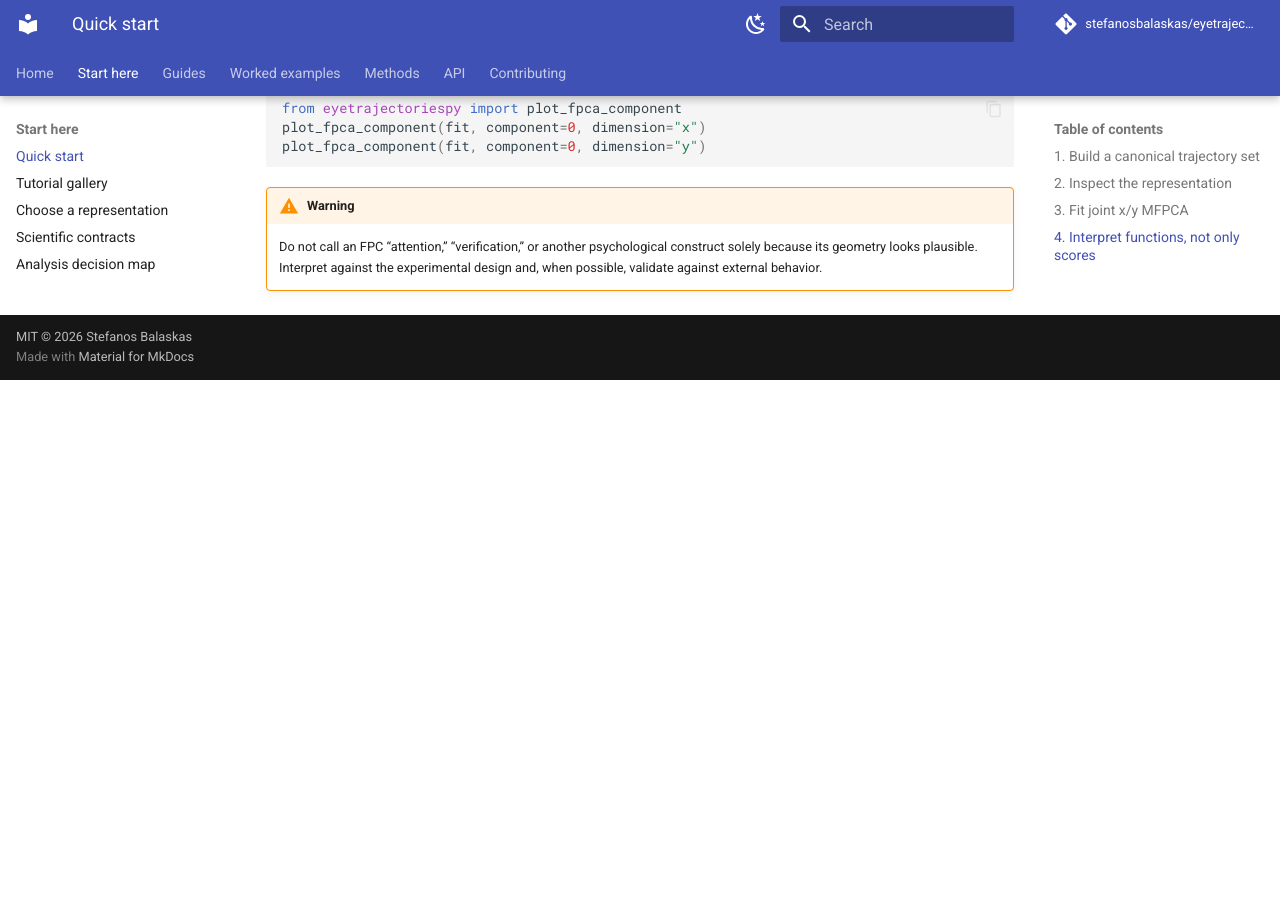
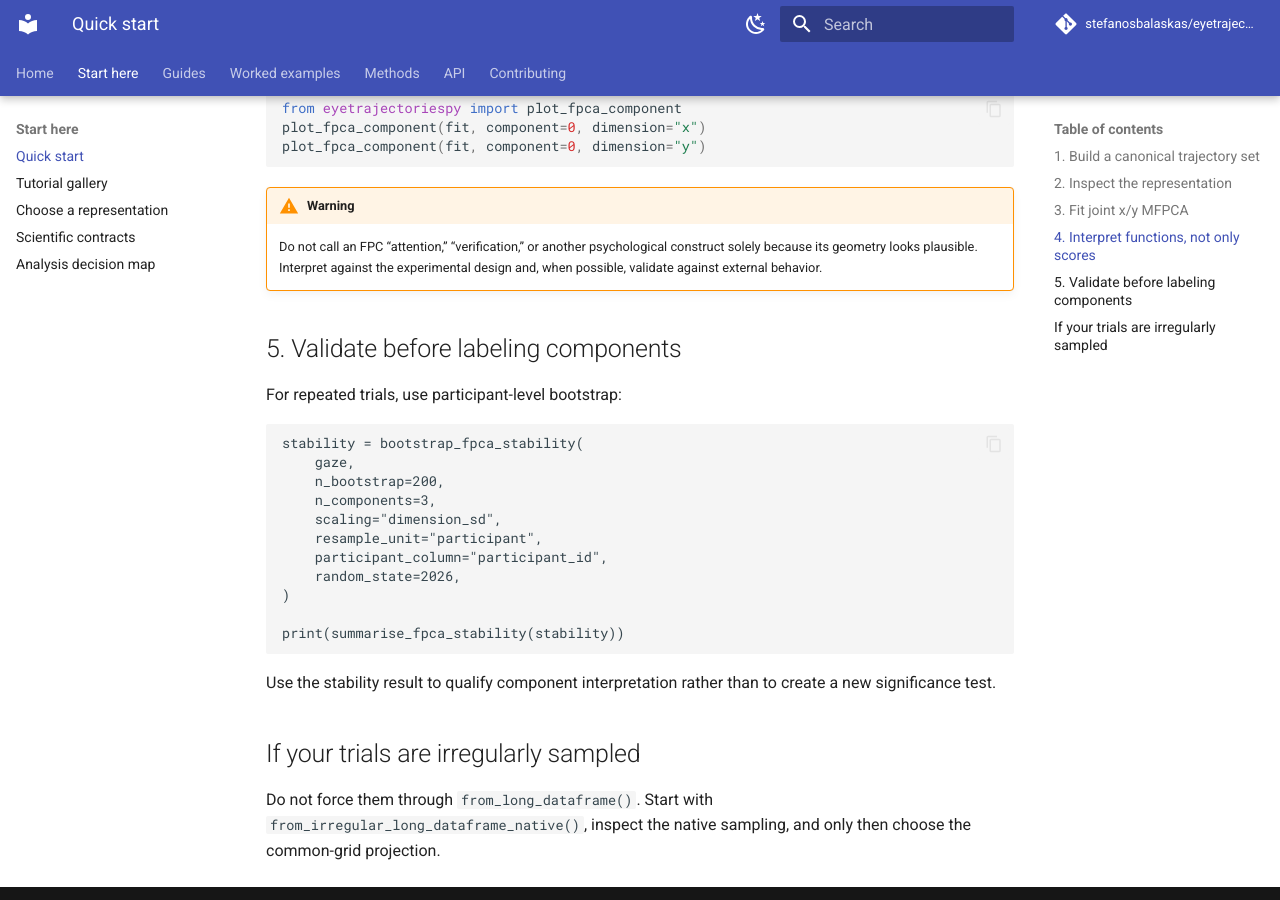
Before and after one commit to stefanosbalaskas/eyetrajectoriespy, an MkDocs documentation site: the page built from docs/quickstart.md, in a window 1280 px wide and 900 px high, scrolled down 931 px. Built offline with MkDocs 1.6.1 and Material for MkDocs 9.7.7, drawn with Linux system fonts in a browser that asks for light colours; comment, search, counter and statistics services are not loaded; before the commit the page ends 1311 px from its top, so only the background shows below that.

Commit message:
Expand quick start with stability and irregular guidance

```diff
--- a/docs/quickstart.md
+++ b/docs/quickstart.md
@@ -44,3 +44,26 @@ plot_fpca_component(fit, component=0, dimension="y")
 
 !!! warning
     Do not call an FPC “attention,” “verification,” or another psychological construct solely because its geometry looks plausible. Interpret against the experimental design and, when possible, validate against external behavior.
+
+
+## 5. Validate before labeling components
+
+For repeated trials, use participant-level bootstrap:
+
+    stability = bootstrap_fpca_stability(
+        gaze,
+        n_bootstrap=200,
+        n_components=3,
+        scaling="dimension_sd",
+        resample_unit="participant",
+        participant_column="participant_id",
+        random_state=2026,
+    )
+
+    print(summarise_fpca_stability(stability))
+
+Use the stability result to qualify component interpretation rather than to create a new significance test.
+
+## If your trials are irregularly sampled
+
+Do not force them through <code>from_long_dataframe()</code>. Start with <code>from_irregular_long_dataframe_native()</code>, inspect the native sampling, and only then choose the common-grid projection.
```
